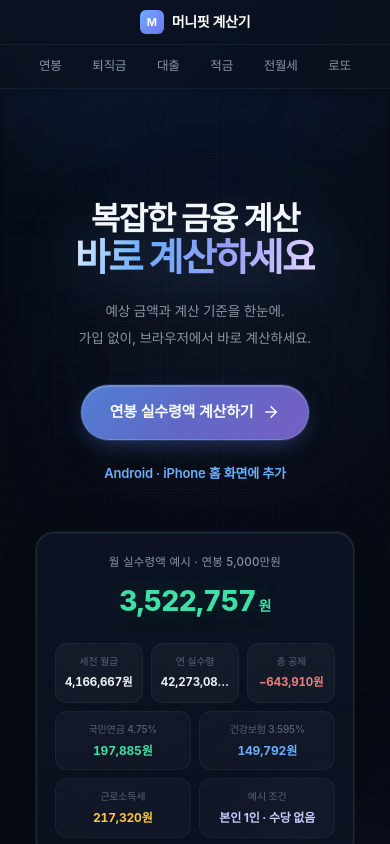
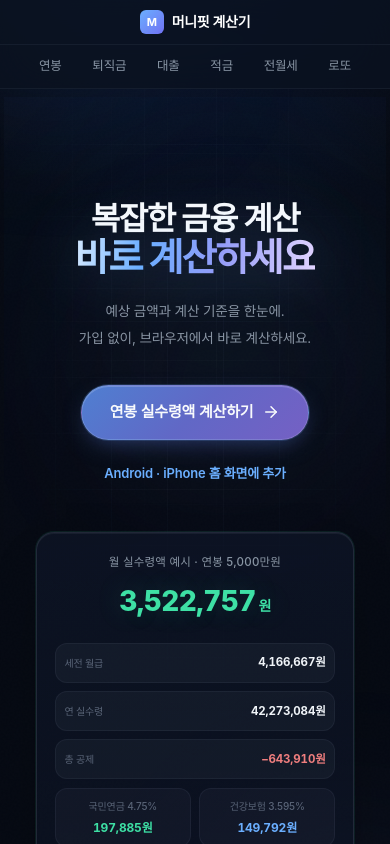
Before and after one commit to xowk9876/n-job-studio, a Next.js app: page / in a window 390 px wide. Shown: the top 844 px of the page. Built offline with nearby package versions, Linux system fonts and the light colour scheme; no server answers; a web font is replaced by a local one.

Commit message:
test: 모바일 홈 급여 미리보기 금액 표시 보완

```diff
--- a/app/globals.css
+++ b/app/globals.css
@@ -1049,8 +1049,21 @@ input[type="range"]::-moz-range-thumb {
   }
   .home-hero__preview-stat-label,
   .home-hero__preview-chip-label { font-size: 10px; }
+  .home-hero__preview-stats { grid-template-columns: 1fr; }
+  .home-hero__preview-stat {
+    flex-direction: row;
+    justify-content: space-between;
+    gap: 0.75rem;
+    text-align: left;
+  }
   .home-hero__preview-stat-value { font-size: 11.5px; }
-  .home-hero__preview-chip-value { font-size: 12px; }
+  .home-hero__preview-chip-value {
+    font-size: 12px;
+    white-space: normal;
+    overflow: visible;
+    overflow-wrap: anywhere;
+    text-overflow: clip;
+  }
 }
 
 /* Background layers */
```
Also changed, not shown: 1 other file (tests, documents, lock files or other folders).
